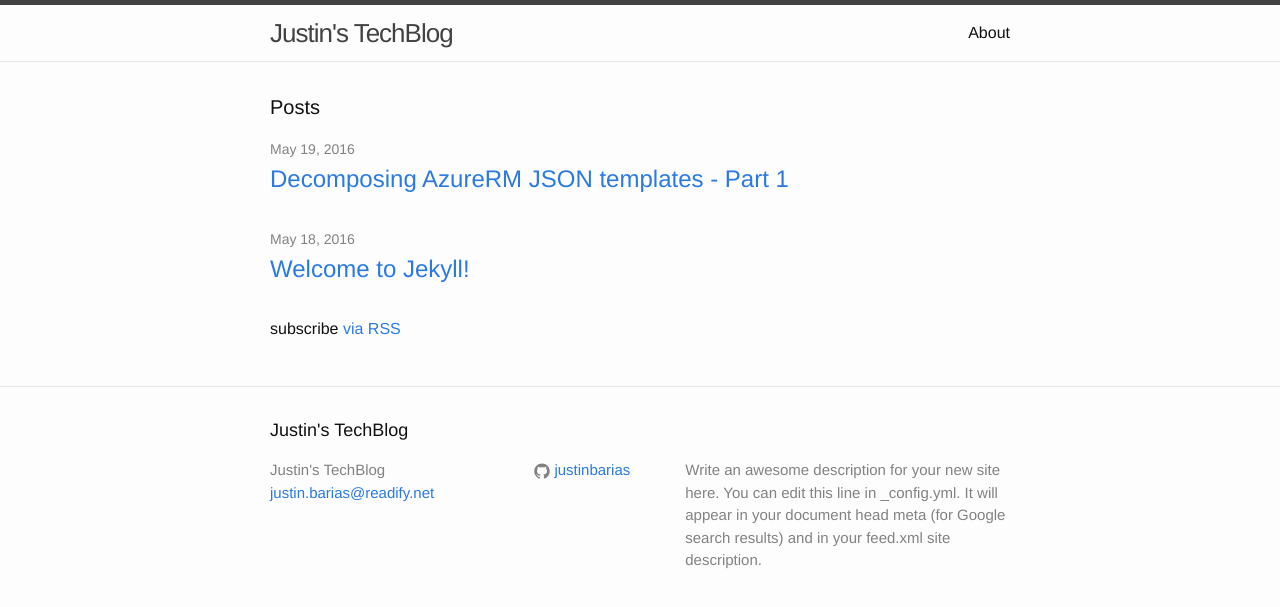
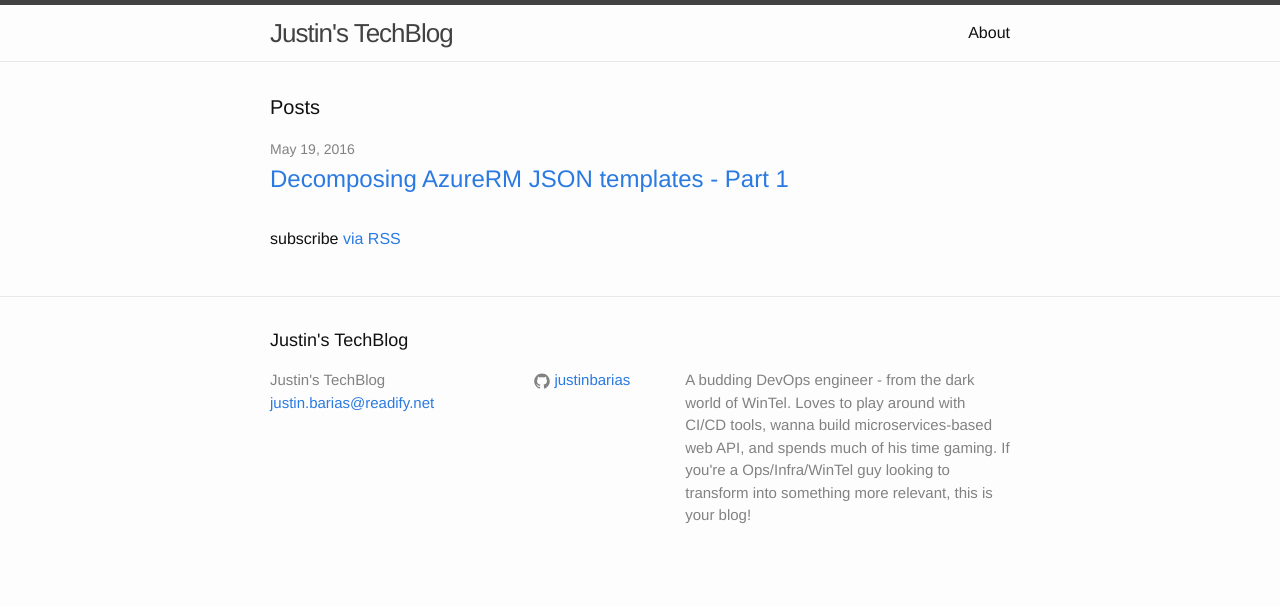
Before and after one commit to justinbarias/justinbarias.github.io, a Jekyll site: the page built from index.html, in a window 1280 px wide. Shown: the top 607 px of the page. Built offline with Jekyll 4.4.1, drawn with Linux system fonts in a browser that asks for light colours.

```diff
--- a/_config.yml
+++ b/_config.yml
@@ -9,9 +9,8 @@
 title: Justin's TechBlog
 email: justin.barias@readify.net
 description: > # this means to ignore newlines until "baseurl:"
-  Write an awesome description for your new site here. You can edit this
-  line in _config.yml. It will appear in your document head meta (for
-  Google search results) and in your feed.xml site description.
+  A budding DevOps engineer - from the dark world of WinTel. Loves to play around with CI/CD tools, wanna build microservices-based web API, and spends much of his time gaming.
+  If you're a Ops/Infra/WinTel guy looking to transform into something more relevant, this is your blog!
 baseurl: "" # the subpath of your site, e.g. /blog
 url: "http://yourdomain.com" # the base hostname & protocol for your site
 github_username:  justinbarias
```
Also changed, not shown: _posts/2016-05-18-welcome-to-jekyll.markdown (deleted, +0 -25 lines).
